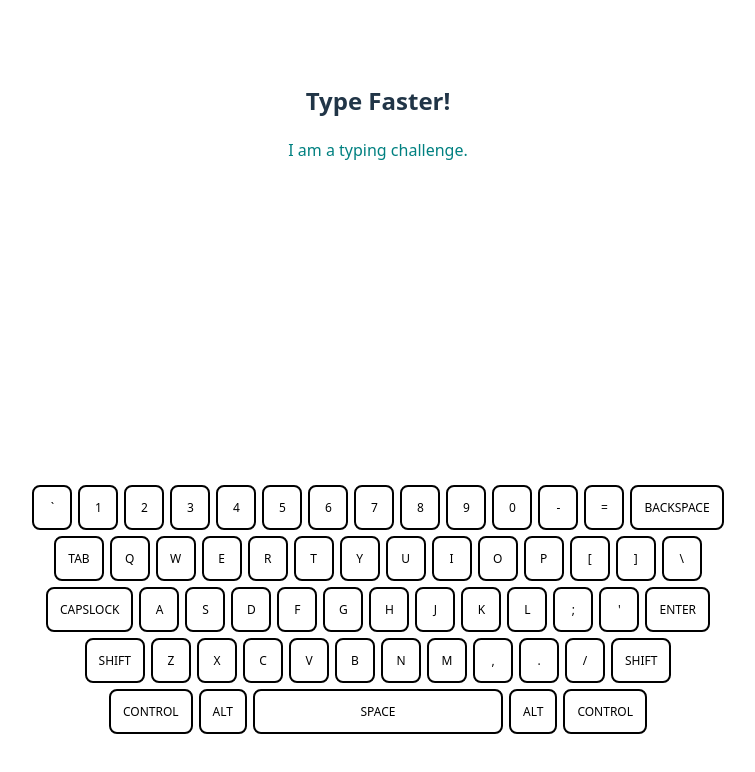
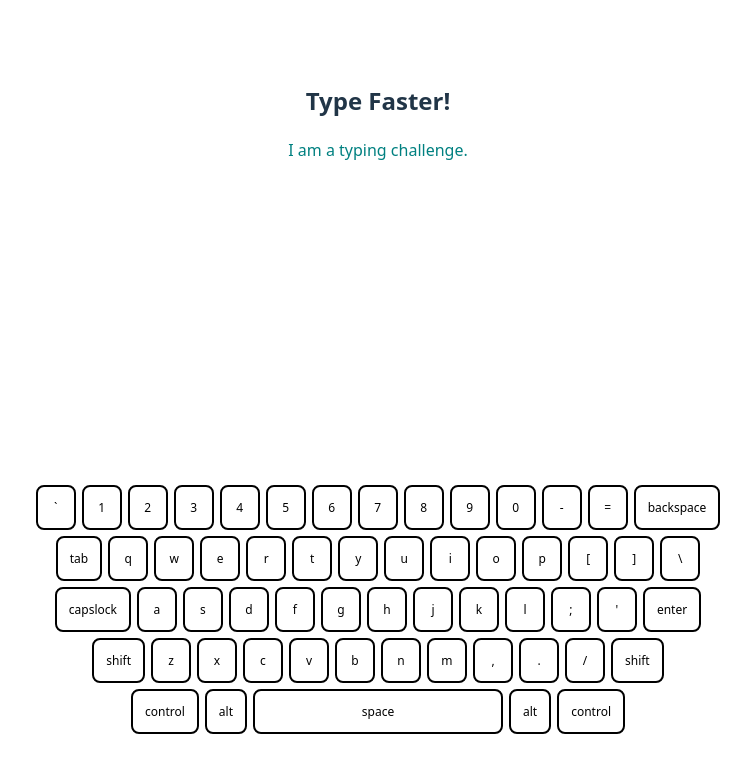
Before and after one commit to kaitlyn-dodds/type-faster, a React (Vite) app: page / in a window 1280 px wide. Shown: the top 772 px of the page, without its empty margins (262-1017 px from the left). Built offline with nearby package versions, Linux system fonts and the light colour scheme.

Commit message:
figuring out more of the key press logic and setting up KeyData interface

```diff
--- a/src/components/Key/index.tsx
+++ b/src/components/Key/index.tsx
@@ -2,16 +2,17 @@ import './style.css'
 
 interface KeyProps {
     value: string,
+    display: string,
     isPressed: boolean
 }
 
-function Key({value, isPressed}: KeyProps) {
+function Key({ value, display, isPressed }: KeyProps) {
     return (
         <button
             className={`key ${isPressed ? "pressed" : ""}`}
-            id={value === "space" ? "space-bar" : undefined}
+            id={value === " " ? "space-bar" : undefined}
         >
-            {value.toUpperCase()}
+            {display}
         </button>
     )
 }
--- a/src/components/Keyboard/index.tsx
+++ b/src/components/Keyboard/index.tsx
@@ -1,38 +1,31 @@
 import './style.css'
 import Key from '../Key'
 import { useEffect, useState } from 'react'
-
-export const KEYBOARD_LAYOUT: string[][] = [
-    // Row 1
-    ["`", "1", "2", "3", "4", "5", "6", "7", "8", "9", "0", "-", "=", "backspace"],
-
-    // Row 2
-    ["tab", "q", "w", "e", "r", "t", "y", "u", "i", "o", "p", "[", "]", "\\"],
-
-    // Row 3
-    ["capslock", "a", "s", "d", "f", "g", "h", "j", "k", "l", ";", "'", "enter"],
-
-    // Row 4
-    ["shift", "z", "x", "c", "v", "b", "n", "m", ",", ".", "/", "shift"],
-
-    // Row 5
-    ["control", "alt", "space", "alt", "control"],
-
-    // Arrow cluster (optional)
-    // ["arrowup"],
-    // ["arrowleft", "arrowdown", "arrowright"]
-];
+import type { KeyData } from '../../types/KeyData'
+import { DEFAULT_KEYBOARD_LAYOUT } from '../../constants/default_keyboard_layout'
 
 function Keyboard() {
-    const [pressedKey, setPressedKey] = useState<string | null>(null)
+    const [pressedKey, setPressedKey] = useState<KeyData | null>(null)
 
     useEffect(() => {
         const handleKeyDown = (e: KeyboardEvent) => {
-            console.log("Pressed key is: ", e.key.toLowerCase())
-            setPressedKey(e.key.toLowerCase())
+            console.log("Pressed key code is: ", e.code)
+            const key = DEFAULT_KEYBOARD_LAYOUT.flat().find(k => k.id === e.code)
+            if (key) {
+                setPressedKey(key)
+
+                // need to prevent the default action here
+                e.preventDefault()
+            } else {
+                console.error("KeyData not found for code: ", e.code)
+            }
         }
 
-        const handleKeyUp = () => {
+        const handleKeyUp = (e: KeyboardEvent) => {
+            if (pressedKey && pressedKey.id === e.code) {
+                console.warn("handleKeyUp triggered for key without KeyData: ", e.code)
+            }
+            // I think we want to set pressedKey to null here no matter what
             setPressedKey(null)
         }
 
@@ -43,17 +36,18 @@ function Keyboard() {
             window.removeEventListener("keydown", handleKeyDown)
             window.removeEventListener("keyup", handleKeyUp)
         }
-    }, [])
+    }, [pressedKey])
 
     return (
         <div className="keyboard">
-            {KEYBOARD_LAYOUT.map((row, rowIndex) => (
+            {DEFAULT_KEYBOARD_LAYOUT.map((row, rowIndex) => (
                 <div key={rowIndex} className="keyboard-row">
-                    {row.map((keyVal) => (
+                    {row.map((keyData) => (
                         <Key
-                            key={keyVal}
-                            value={keyVal}
-                            isPressed={pressedKey === keyVal}
+                            key={keyData.id}
+                            value={keyData.value}
+                            display={keyData.display}
+                            isPressed={pressedKey?.id === keyData.id}
                         />
                     ))}
                 </div>
--- /dev/null
+++ b/src/constants/default_keyboard_layout.ts
@@ -0,0 +1,81 @@
+import type { KeyData } from '../types/KeyData';
+
+export const DEFAULT_KEYBOARD_LAYOUT: KeyData[][] = [
+    // Row 1
+    [
+        { id: "Backquote", value: "`", display: "`" },
+        { id: "Digit1", value: "1", display: "1" },
+        { id: "Digit2", value: "2", display: "2" },
+        { id: "Digit3", value: "3", display: "3" },
+        { id: "Digit4", value: "4", display: "4" },
+        { id: "Digit5", value: "5", display: "5" },
+        { id: "Digit6", value: "6", display: "6" },
+        { id: "Digit7", value: "7", display: "7" },
+        { id: "Digit8", value: "8", display: "8" },
+        { id: "Digit9", value: "9", display: "9" },
+        { id: "Digit0", value: "0", display: "0" },
+        { id: "Minus", value: "-", display: "-" },
+        { id: "Equal", value: "=", display: "=" },
+        { id: "Backspace", value: "Backspace", display: "backspace" },
+    ],
+
+    // Row 2
+    [
+        { id: "Tab", value: "Tab", display: "tab" },
+        { id: "KeyQ", value: "q", display: "q" },
+        { id: "KeyW", value: "w", display: "w" },
+        { id: "KeyE", value: "e", display: "e" },
+        { id: "KeyR", value: "r", display: "r" },
+        { id: "KeyT", value: "t", display: "t" },
+        { id: "KeyY", value: "y", display: "y" },
+        { id: "KeyU", value: "u", display: "u" },
+        { id: "KeyI", value: "i", display: "i" },
+        { id: "KeyO", value: "o", display: "o" },
+        { id: "KeyP", value: "p", display: "p" },
+        { id: "BracketLeft", value: "[", display: "[" },
+        { id: "BracketRight", value: "]", display: "]" },
+        { id: "Backslash", value: "\\", display: "\\" },
+    ],
+
+    // Row 3
+    [
+        { id: "CapsLock", value: "CapsLock", display: "capslock" },
+        { id: "KeyA", value: "a", display: "a" },
+        { id: "KeyS", value: "s", display: "s" },
+        { id: "KeyD", value: "d", display: "d" },
+        { id: "KeyF", value: "f", display: "f" },
+        { id: "KeyG", value: "g", display: "g" },
+        { id: "KeyH", value: "h", display: "h" },
+        { id: "KeyJ", value: "j", display: "j" },
+        { id: "KeyK", value: "k", display: "k" },
+        { id: "KeyL", value: "l", display: "l" },
+        { id: "Semicolon", value: ";", display: ";" },
+        { id: "Quote", value: "'", display: "'" },
+        { id: "Enter", value: "Enter", display: "enter" },
+    ],
+
+    // Row 4
+    [
+        { id: "ShiftLeft", value: "Shift", display: "shift" },
+        { id: "KeyZ", value: "z", display: "z" },
+        { id: "KeyX", value: "x", display: "x" },
+        { id: "KeyC", value: "c", display: "c" },
+        { id: "KeyV", value: "v", display: "v" },
+        { id: "KeyB", value: "b", display: "b" },
+        { id: "KeyN", value: "n", display: "n" },
+        { id: "KeyM", value: "m", display: "m" },
+        { id: "Comma", value: ",", display: "," },
+        { id: "Period", value: ".", display: "." },
+        { id: "Slash", value: "/", display: "/" },
+        { id: "ShiftRight", value: "Shift", display: "shift" },
+    ],
+
+    // Row 5
+    [
+        { id: "ControlLeft", value: "Control", display: "control" },
+        { id: "AltLeft", value: "Alt", display: "alt" },
+        { id: "Space", value: " ", display: "space" },
+        { id: "AltRight", value: "Alt", display: "alt" },
+        { id: "ControlRight", value: "Control", display: "control" },
+    ],
+];
--- /dev/null
+++ b/src/types/KeyData.ts
@@ -0,0 +1,14 @@
+export interface KeyData {
+    /**
+     * Unique key identifier (e.g. "1", "ctrl-left", "ctrl-right", "space")
+     */
+    id: string;
+    /**
+     * The value of the key from a KeyboardEvent (e.g. "a", "Enter")
+     */
+    value: string;
+    /**
+     * The visual representation of the key (e.g. "H", "CTRL", "BACKSPACE")
+     */
+    display: string;
+}
--- /dev/null
+++ b/src/types/index.ts
@@ -0,0 +1 @@
+export * from './KeyData';
```
